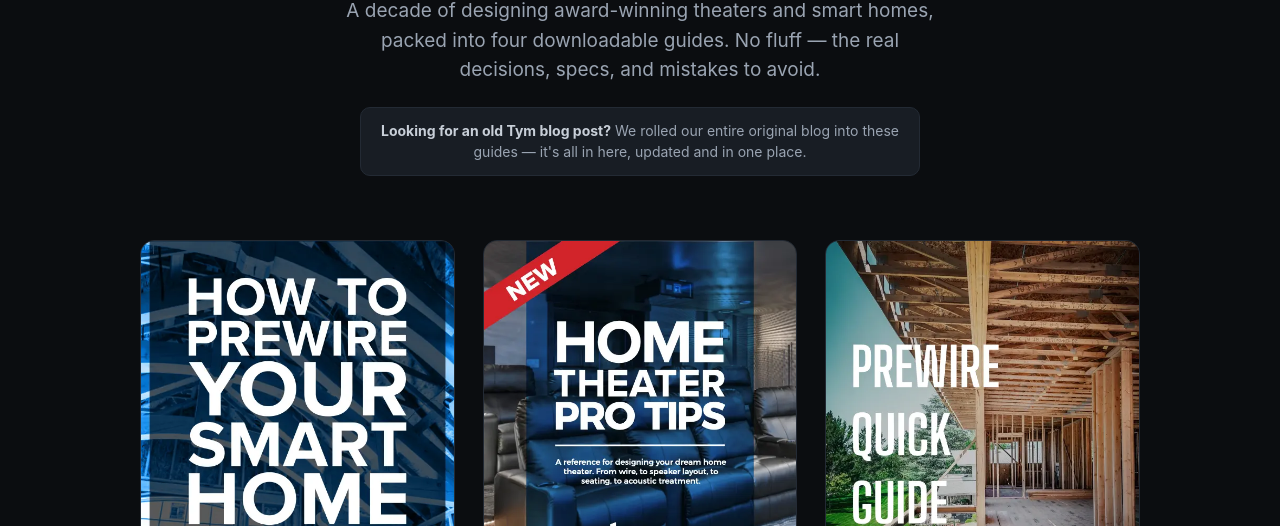
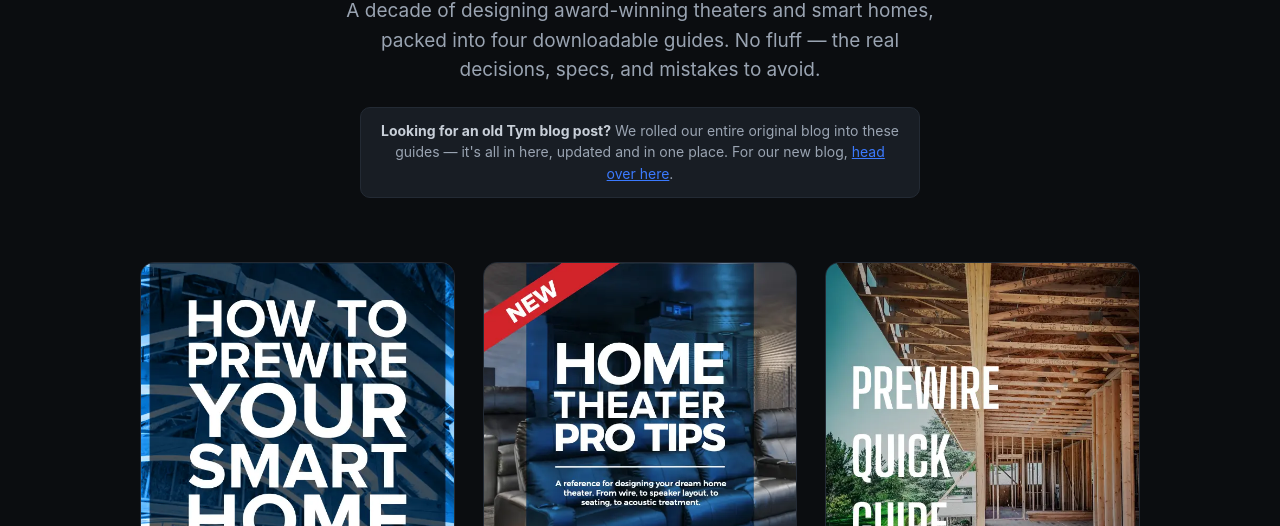
Before and after one commit to coachmattmont-ui/tym-website, a plain HTML site: page guides/index.html in a window 1280 px wide. Shown: the part 274-800 px from the top of the page. Drawn offline with Linux system fonts and the light colour scheme.

Commit message:
Link from Free Guides to the new Learn blog.
Co-authored-by: Cursor <cursoragent@cursor.com>

```diff
--- a/guides/index.html
+++ b/guides/index.html
@@ -333,7 +333,7 @@ src="https://www.facebook.com/tr?id=522485526738484&ev=PageView&noscript=1"
       <h1>Everything we know, <span class="accent">for free</span>.</h1>
       <p class="hero-sub">A decade of designing award-winning theaters and smart homes, packed into four downloadable guides. No fluff — the real decisions, specs, and mistakes to avoid.</p>
       <div class="old-blog-note">
-        <strong>Looking for an old Tym blog post?</strong> We rolled our entire original blog into these guides — it's all in here, updated and in one place.
+        <strong>Looking for an old Tym blog post?</strong> We rolled our entire original blog into these guides — it's all in here, updated and in one place. For our new blog, <a href="/learn/">head over here</a>.
       </div>
     </div>
   </section>
```
